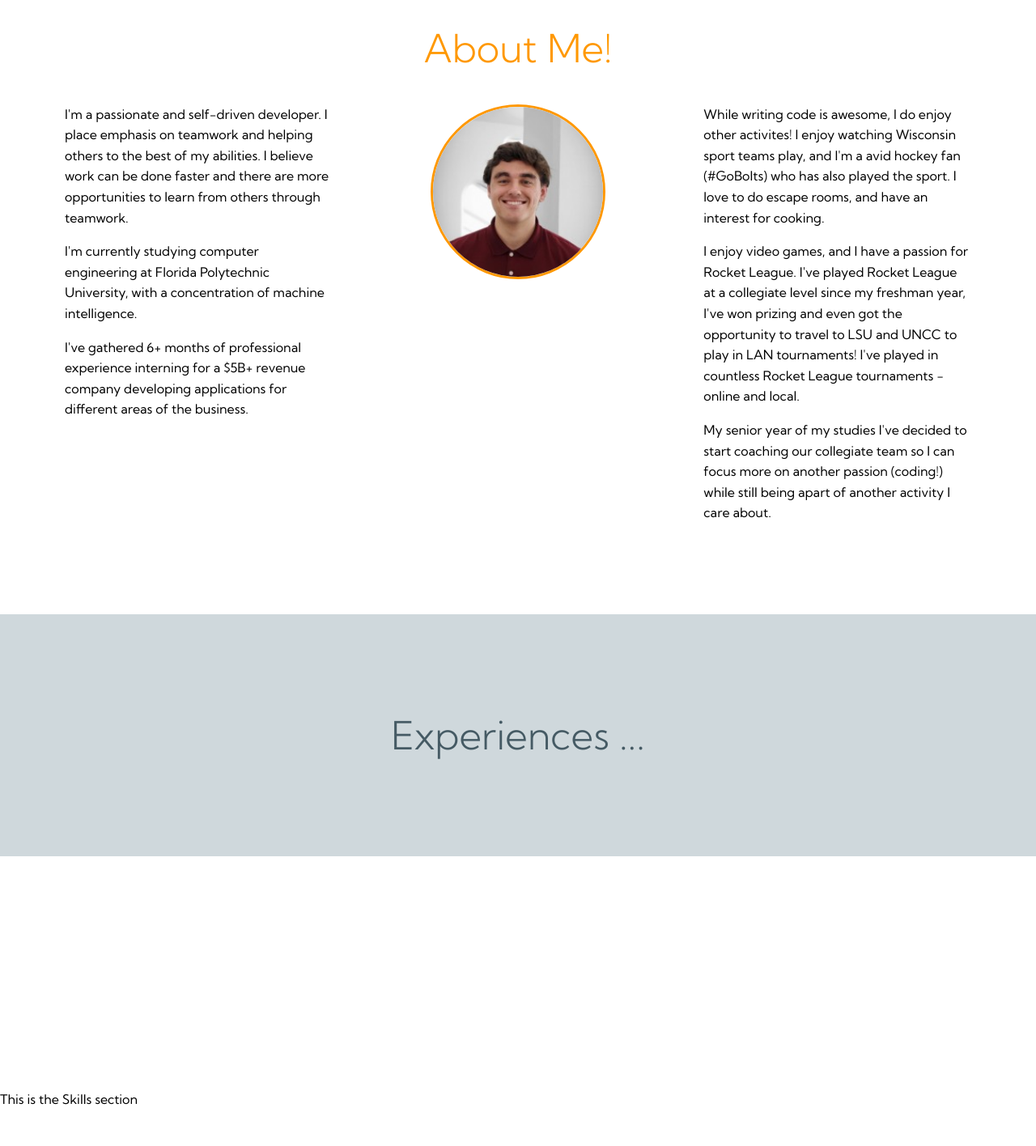
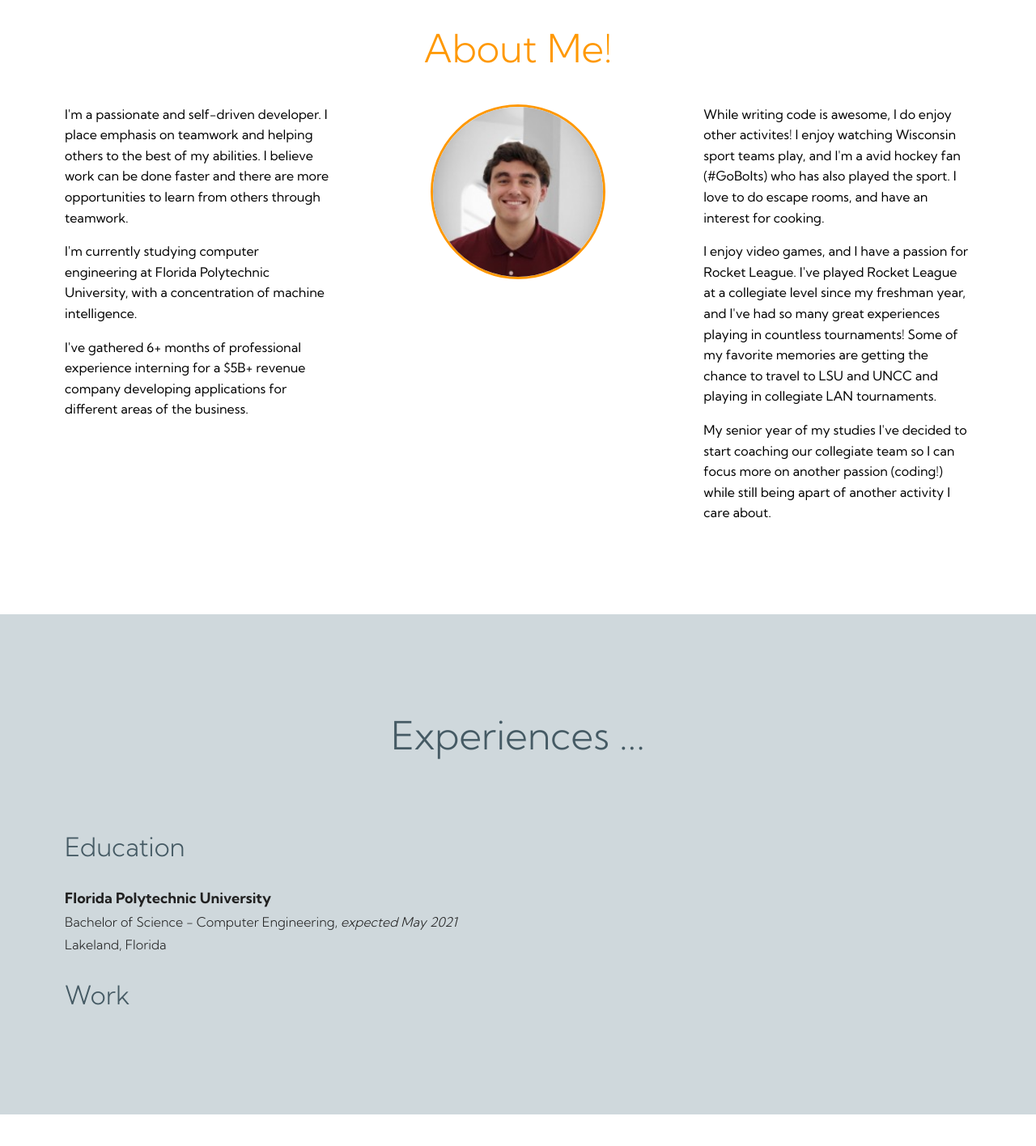
Before and after one commit to Bendr-Dev/Personal-Website, a Svelte app: page / in a window 1280 px wide. Shown: the part 890-2306 px from the top of the page at 81% size. Built offline with nearby package versions, Linux system fonts and the light colour scheme.

Commit message:
Adds education and work sections

```diff
--- a/src/About.svelte
+++ b/src/About.svelte
@@ -45,7 +45,7 @@
     line-height: 1.6;
   }
 
-  .photo {
+  img {
     border-radius: 50%;
     border: 3px solid var(--accent-color);
     width: 210px;
@@ -83,7 +83,7 @@
       padding: 1rem 2rem;
     }
 
-    .photo {
+    img {
       border-radius: 50%;
       border: 3px solid var(--accent-color);
       min-width: 210px;
@@ -122,7 +122,7 @@
     </div>
     <div>
       <div class="center-block" />
-      <img class="photo" src="../../Endres.jpg" alt="My face (not loading)" />
+      <img src="../../Endres.jpg" alt="My face (not loading)" />
     </div>
     <div>
       <div class="right-block">
@@ -135,10 +135,10 @@
 
         <p>
           I enjoy video games, and I have a passion for Rocket League. I've
-          played Rocket League at a collegiate level since my freshman year,
-          I've won prizing and even got the opportunity to travel to LSU and
-          UNCC to play in LAN tournaments! I've played in countless Rocket
-          League tournaments - online and local.
+          played Rocket League at a collegiate level since my freshman year, and
+          I've had so many great experiences playing in countless tournaments!
+          Some of my favorite memories are getting the chance to travel to LSU
+          and UNCC and playing in collegiate LAN tournaments.
         </p>
 
         <p>
--- a/src/Experience.svelte
+++ b/src/Experience.svelte
@@ -20,10 +20,58 @@
   .title h2 {
     font-weight: 100;
   }
+
+  .content {
+    margin: 1rem 5rem;
+  }
+
+  h3 {
+    color: var(--dark-primary-color);
+    text-align: left;
+    font-size: 32px;
+    font-weight: 100;
+  }
+
+  .education-header * {
+    margin: 0.5rem 0;
+    font-weight: 100;
+    color: var(--primary-text-color);
+    font-size: 16px;
+  }
+
+  .education-header h4 {
+    font-weight: 600;
+    font-size: 18px;
+  }
+
+  .education-header h5 > span {
+    font-style: italic;
+  }
 </style>
 
 <section class="experience" id="experiences">
   <div class="title">
     <h2>Experiences ...</h2>
   </div>
+  <div class="content">
+    <section>
+      <h3>Education</h3>
+      <article>
+        <div class="left-block" />
+        <div class="right-block">
+          <div class="education-header">
+            <h4>Florida Polytechnic University</h4>
+            <h5>
+              Bachelor of Science - Computer Engineering, <span>expected May
+                2021</span>
+            </h5>
+            <h5>Lakeland, Florida</h5>
+          </div>
+        </div>
+      </article>
+    </section>
+    <section>
+      <h3>Work</h3>
+    </section>
+  </div>
 </section>
```
Also changed, not shown: public/Florida-Poly.jpg (added).
